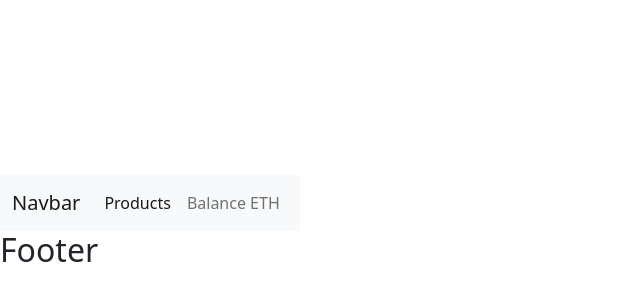
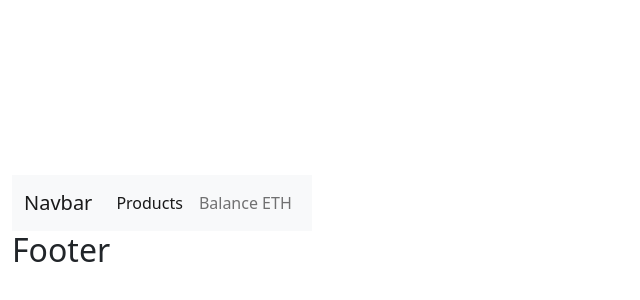
Before and after one commit to aadelop/react-metamask-shop, a React (Vite) app: page / in a window 1280 px wide. Shown: the part 174-474 px from the top of the page, without its empty margins (0-640 px from the left). Built offline with nearby package versions, Linux system fonts and the light colour scheme.

Commit message:
Added new classes and styles to the Home component dom structure

```diff
--- a/src/components/Home.jsx
+++ b/src/components/Home.jsx
@@ -4,9 +4,12 @@
 
 
 export function Home(){
-    return <div>
+    return (<div className="container d-flex flex-column justify-content-between todo">
         <Header></Header>
-        <Outlet></Outlet>
+        <div className="flex-grow-1">
+            <Outlet></Outlet>
+        </div>
+
         <Footer></Footer>
-    </div>
+    </div>)
 }
```
